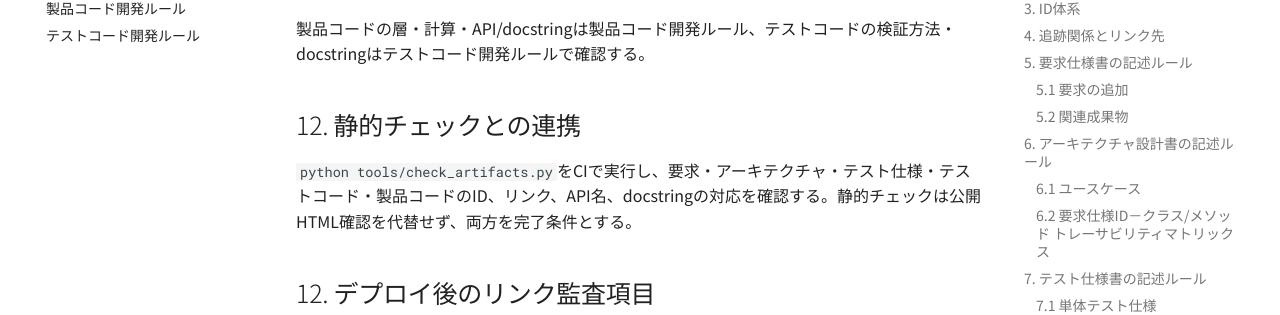
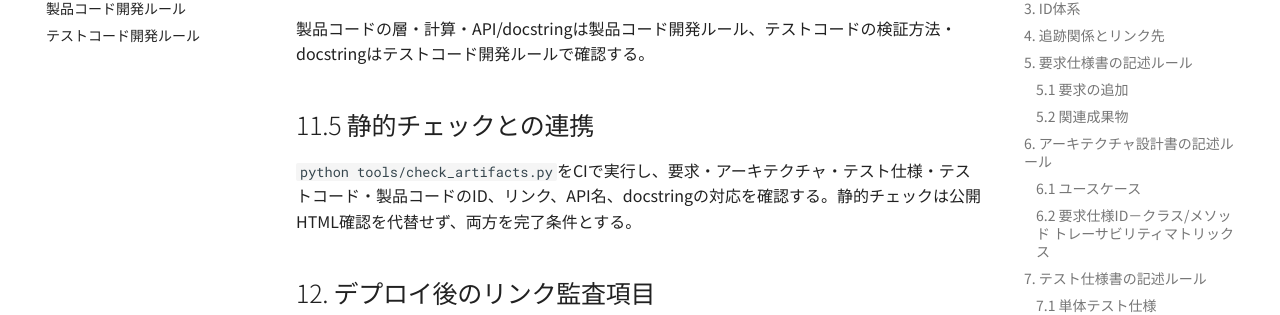
Before and after one commit to Pakfat50/FiveHolePitotTubeCalibration, an MkDocs documentation site: the page built from docs/traceability_rules.md, in a window 1280 px wide and 900 px high, scrolled down 8863 px. Shown: the part 154-469 px from the top of the window. Built offline with MkDocs 1.6.1 and Material for MkDocs 9.7.7, drawn with Linux system fonts in a browser that asks for light colours; comment, search, counter and statistics services are not loaded.

Commit message:
docs: place static check in traceability rule

```diff
--- a/docs/traceability_rules.md
+++ b/docs/traceability_rules.md
@@ -232,7 +232,7 @@ Markdown中では次のセマンティックマーカーを使用する。
 8. API/テストAPIの生成、`mkdocs build --strict`相当のCI、公開HTMLのリンク監査を実施する。
 
 製品コードの層・計算・API/docstringは製品コード開発ルール、テストコードの検証方法・docstringはテストコード開発ルールで確認する。
-## 12. 静的チェックとの連携
+## 11.5 静的チェックとの連携
 
 `python tools/check_artifacts.py`をCIで実行し、要求・アーキテクチャ・テスト仕様・テストコード・製品コードのID、リンク、API名、docstringの対応を確認する。静的チェックは公開HTML確認を代替せず、両方を完了条件とする。
 
```
